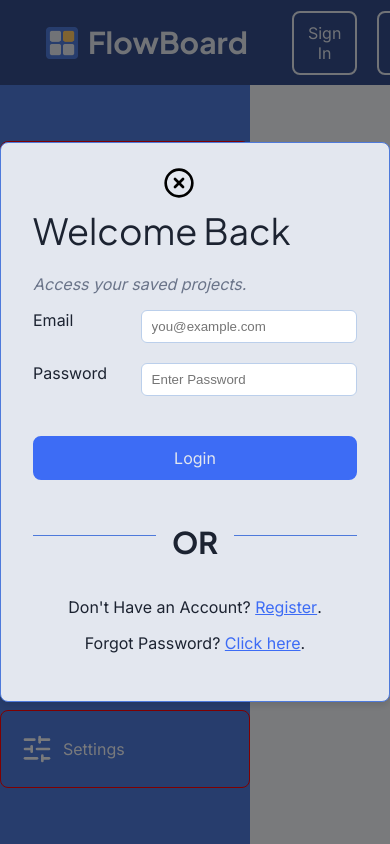
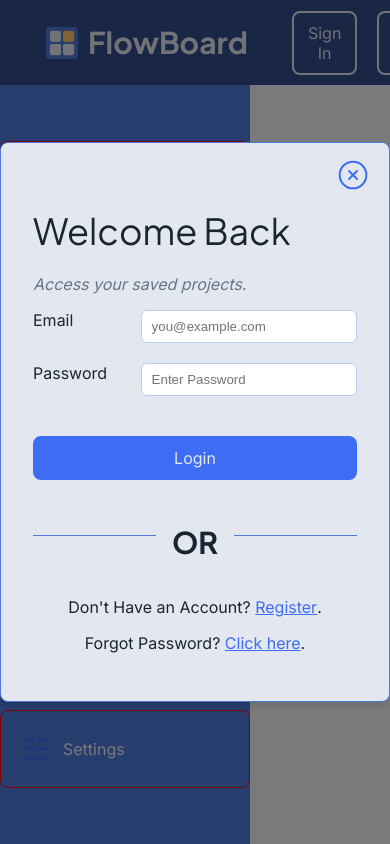
Before and after one commit to notEmmi/FlowBoard, a React (Vite) app in the folder frontend/: page /project/1 in a window 390 px wide. Both pictures are taken after a click on the button "Sign In". Shown: the top 844 px of the page. Built offline with nearby package versions, Linux system fonts and the light colour scheme; no server answers.

Commit message:
style: update modal styles for responsiveness and improve close icon class name

```diff
--- a/frontend/src/App.css
+++ b/frontend/src/App.css
@@ -239,6 +239,7 @@ label {
 }
 
 .icon {
+  color: var(--brand-accent);
   width: 50px;
   height: 50px;
 }
--- a/frontend/src/components/Modal.css
+++ b/frontend/src/components/Modal.css
@@ -28,20 +28,44 @@
 	box-shadow: 0 4px 6px rgba(0, 0, 0, 0.1);
 }
 
+@media (max-width: 768px) {
+	.modal-content {
+		max-width: 375px;
+	}
+}
+
+@media (max-width: 375px ) {
+	.modal-content {
+		max-width: 320px;
+	}
+}
+
 .modal-close {
 	position: absolute;
 	top: 1rem;
 	right: 1rem;
-	cursor: pointer;
 	background: none;
 	border: none;
-	padding: 0.5rem;
-	display: flex;
-	align-items: center;
-	justify-content: center;
-	transition: opacity 0.2s;
+	padding: 0;
+	width: 60px;
+}
+
+@media (max-width: 768px) {
+	.modal-close {
+		width: 40px;
+	}
+}
+
+@media (max-width: 368px ) {
+	.modal-close {
+		width: 20px;
+	}
 }
 
 .modal-close:hover {
-	opacity: 0.7;
+	color: var(--brand-primary);
 }
+
+.close-icon {
+	stroke-width: 1.5;
+}
--- a/frontend/src/components/Modal.jsx
+++ b/frontend/src/components/Modal.jsx
@@ -8,7 +8,7 @@ export default function Modal({ children, isOpen, onClose }) {
 		<div className="modal-overlay" onClick={onClose}>
 			<div className="modal-content" onClick={(e) => e.stopPropagation()}>
 				<button onClick={onClose} className="modal-close">
-					<CircleX className="close-modal icon"/>
+					<CircleX className="close-icon icon"/>
 				</button>
 				{children}
 			</div>
```
